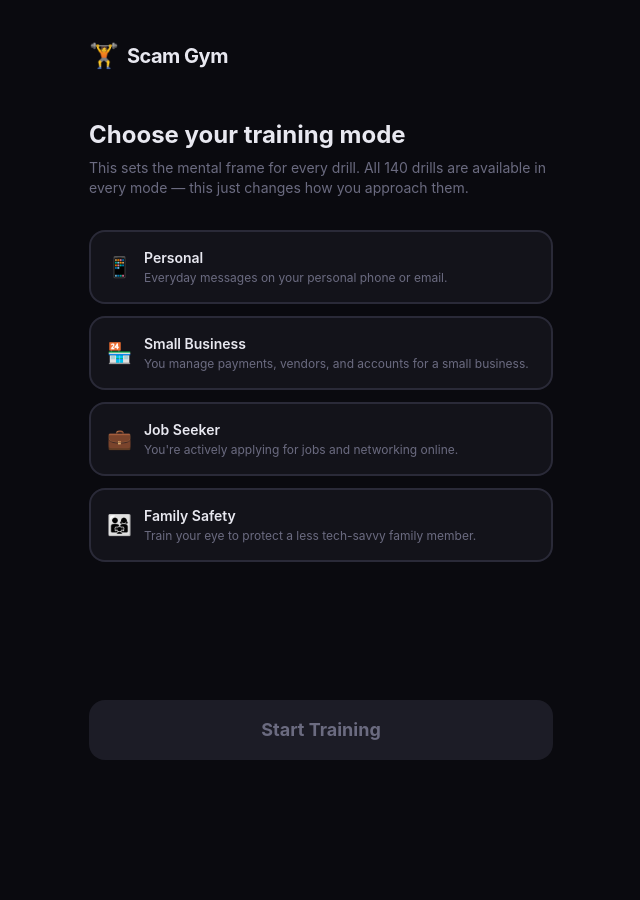
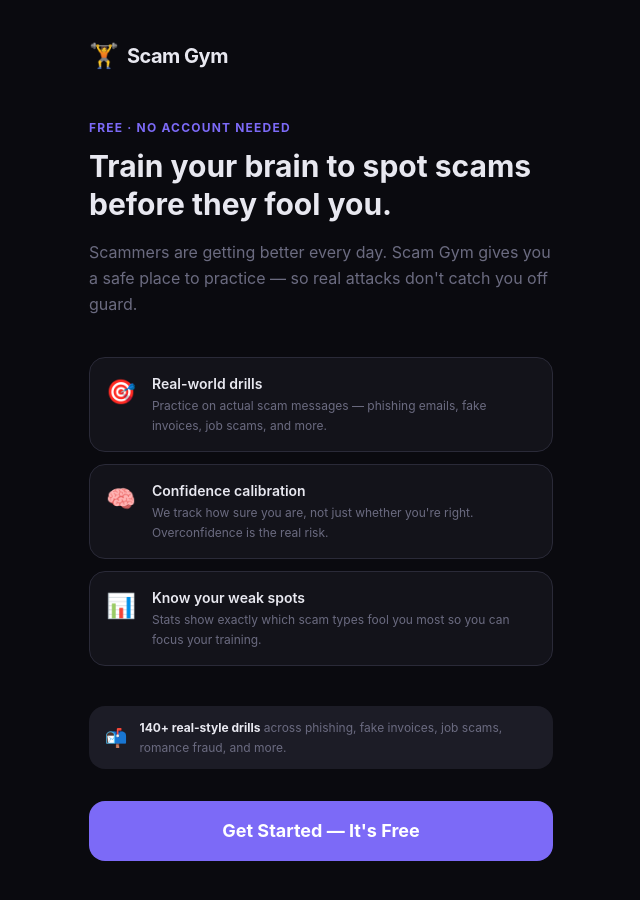
Before and after one commit to kevinmilly/scam-gym, a Next.js app: page / in a window 1280 px wide. Shown: the whole page, without its empty margins (319-959 px from the left). Before the commit the page ends 800 px from the top, so only its background shows below. Built offline with nearby package versions, Linux system fonts and the light colour scheme.

Commit message:
added onboarding

```diff
--- a/app/page.tsx
+++ b/app/page.tsx
@@ -16,10 +16,29 @@ const CONTEXT_ICONS: Record<UserContext, string> = {
   family_safety:  "👨‍👩‍👧",
 };
 
+const VALUE_PROPS = [
+  {
+    icon: "🎯",
+    title: "Real-world drills",
+    desc: "Practice on actual scam messages — phishing emails, fake invoices, job scams, and more.",
+  },
+  {
+    icon: "🧠",
+    title: "Confidence calibration",
+    desc: "We track how sure you are, not just whether you're right. Overconfidence is the real risk.",
+  },
+  {
+    icon: "📊",
+    title: "Know your weak spots",
+    desc: "Stats show exactly which scam types fool you most so you can focus your training.",
+  },
+];
+
 export default function HomePage() {
   const router = useRouter();
   const { selectedContext, setSelectedContext } = useDrillContext();
   const [checked, setChecked] = useState(false);
+  const [showOnboarding, setShowOnboarding] = useState(false);
   const [showContextPicker, setShowContextPicker] = useState(false);
 
   useEffect(() => {
@@ -29,7 +48,10 @@ export default function HomePage() {
         router.replace("/drill");
       } else {
         setChecked(true);
-        if (!selectedContext) setShowContextPicker(true);
+        if (!selectedContext) {
+          // Show welcome onboarding before context picker for brand-new users
+          setShowOnboarding(true);
+        }
       }
     }
   }, [router, selectedContext]);
@@ -60,7 +82,62 @@ export default function HomePage() {
         </span>
       </div>
 
-      {showContextPicker ? (
+      {showOnboarding ? (
+        /* ── Welcome / Onboarding Screen ── */
+        <>
+          <div className="flex-1 flex flex-col">
+            {/* Hero */}
+            <div className="mb-10">
+              <p className="text-xs font-bold uppercase tracking-widest mb-3" style={{ color: "var(--accent)" }}>
+                Free · No account needed
+              </p>
+              <h1 className="text-3xl font-bold leading-tight mb-4" style={{ color: "var(--text)" }}>
+                Train your brain to spot scams before they fool you.
+              </h1>
+              <p className="text-base leading-relaxed" style={{ color: "var(--text-muted)" }}>
+                Scammers are getting better every day. Scam Gym gives you a safe place to practice — so real attacks don&apos;t catch you off guard.
+              </p>
+            </div>
+
+            {/* Value props */}
+            <div className="space-y-3 mb-10">
+              {VALUE_PROPS.map((v) => (
+                <div
+                  key={v.title}
+                  className="flex items-start gap-4 rounded-2xl px-4 py-4 border"
+                  style={{ background: "var(--surface)", borderColor: "var(--border)" }}
+                >
+                  <span className="text-2xl mt-0.5">{v.icon}</span>
+                  <div>
+                    <p className="font-semibold text-sm mb-0.5" style={{ color: "var(--text)" }}>{v.title}</p>
+                    <p className="text-xs leading-relaxed" style={{ color: "var(--text-muted)" }}>{v.desc}</p>
+                  </div>
+                </div>
+              ))}
+            </div>
+
+            {/* Social proof strip */}
+            <div
+              className="rounded-2xl px-4 py-3 mb-8 flex items-center gap-3"
+              style={{ background: "var(--surface-2)" }}
+            >
+              <span className="text-lg">📬</span>
+              <p className="text-xs leading-relaxed" style={{ color: "var(--text-muted)" }}>
+                <strong style={{ color: "var(--text)" }}>140+ real-style drills</strong> across phishing, fake invoices, job scams, romance fraud, and more.
+              </p>
+            </div>
+          </div>
+
+          {/* CTA */}
+          <button
+            onClick={() => { setShowOnboarding(false); setShowContextPicker(true); }}
+            className="w-full py-4 rounded-2xl font-bold text-lg transition-all active:scale-95"
+            style={{ background: "var(--accent)", color: "#fff" }}
+          >
+            Get Started — It&apos;s Free
+          </button>
+        </>
+      ) : showContextPicker ? (
         /* ── Context Selection Screen ── */
         <>
           <h1 className="text-2xl font-bold leading-tight mb-2" style={{ color: "var(--text)" }}>
```
Also changed, not shown: .claude/settings.local.json (added).
